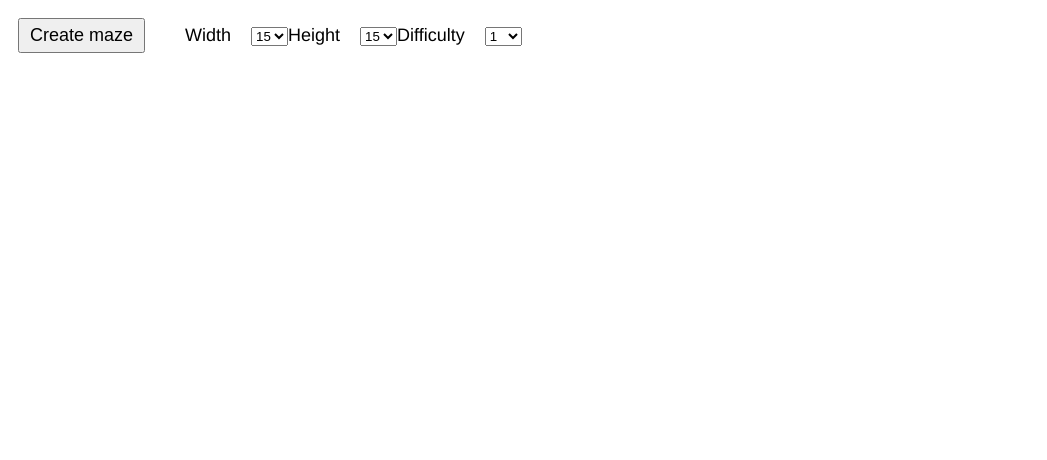
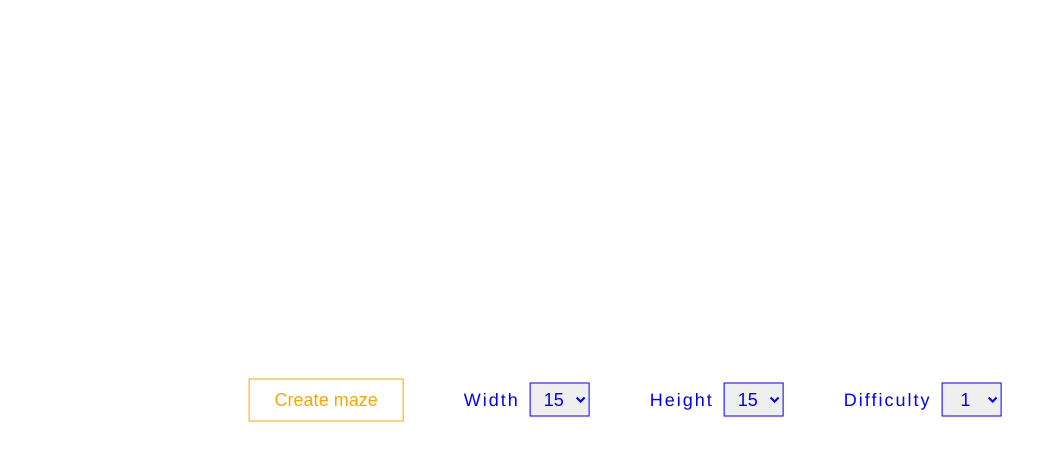
Before and after one commit to TadasKundelis/pony_chalenge, a React app: page / in a window 1280 px wide. Shown: the top 460 px of the page, without its empty margins (0-1047 px from the left). Built offline with nearby package versions, Linux system fonts and the light colour scheme.

Commit message:
added imports

```diff
--- a/src/styles/styles.scss
+++ b/src/styles/styles.scss
@@ -1,110 +1,44 @@
-
-$mazeBackground: #e0e0d1;
-$wallColor: black;
-$wallThickness: 2px;
+@import './cell.scss';
+@import './result.scss';
+@import './maze.scss';
+@import './options.scss';
 
 * {
     box-sizing: border-box;
 }
 
 body, html {
+    width: 100%;
+    height: 100%;
+    margin: 0;
     font-family: Helvetica;
+    display: flex;
+    align-items: center;
+    overflow-y: hidden;
+}
+
+#root {
+    width: 100%;
 }
 
 button {
-    padding: 5px 10px;
+    padding: 10px 25px;
     margin: 10px;
     font-size: 18px;
     min-width: 100px;
+    background: none;
+    outline: none;
+    border: $endPointColor solid 1px;
+    color: $endPointColor;
+    transition: background .3s;
+    cursor: pointer;
 }
 
-input {
-    margin-left: 7px;
-    padding: 5px;
-    font-size: 17px;
+button:hover {
+    color: white;
+    background: $endPointColor;
 }
 
-label {
-    margin-right: 20px;
-    font-size: 18px;
+li {
+    list-style: none;
 }
-
-.labelContainer {
-    margin-left: 30px;
-    display: inline-block;
-}
-
-
-footer {
-    display: flex;
-    justify-content: center;
-}
-
-.maze {
-    margin: 0 auto;
-    width: 603px;
-    height: 603px;
-    border-right: $wallColor solid $wallThickness;
-    border-bottom: $wallColor solid $wallThickness;
-    background: $mazeBackground;
-}
-
-.result {
-    font-size: 20px;
-    text-align: center;
-}
-
-.resultContainer {
-    text-align: center;
-}
-
-.mazeContainer {
-    min-height: 650px;
-    display: flex;
-    align-items: center;
-}
-
-.cell {
-    width: 25px;
-    height: 25px;
-    float: left;
-    position: relative;
-    display: flex;
-    align-items: center;
-    justify-content: center;
-    font-size: 23px;
-    font-weight: 700;
-}
-
-.cell--pony {
-    color: #cc0099;
-}
-
-.cell--domokun {
-    color: red;
-}
-
-.cell--endPoint {
-    color: orange;
-}
-
-.cell--westWall::before {
-    content: "";
-    position: absolute;
-    left: 0;
-    top: 0;
-    height: calc(100% + #{$wallThickness});
-    width: $wallThickness;
-    background: $wallColor;
-    z-index: 1;
-}
-
-.cell--northWall::after {
-    content: "";
-    position: absolute;
-    left: 0;
-    top: 0;
-    height: $wallThickness;
-    width: calc(100% + #{$wallThickness});
-    background: $wallColor;
-}
```
